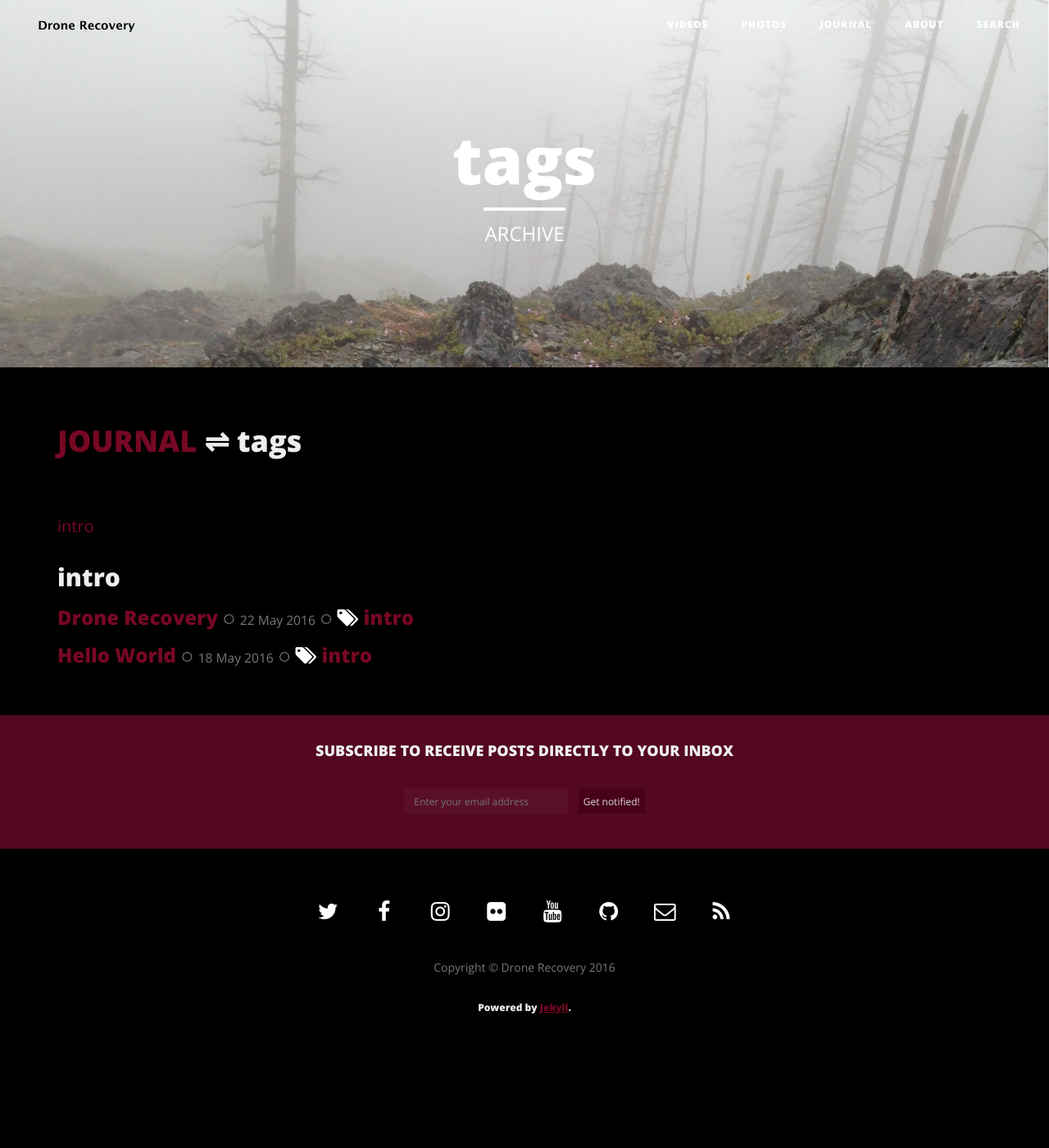
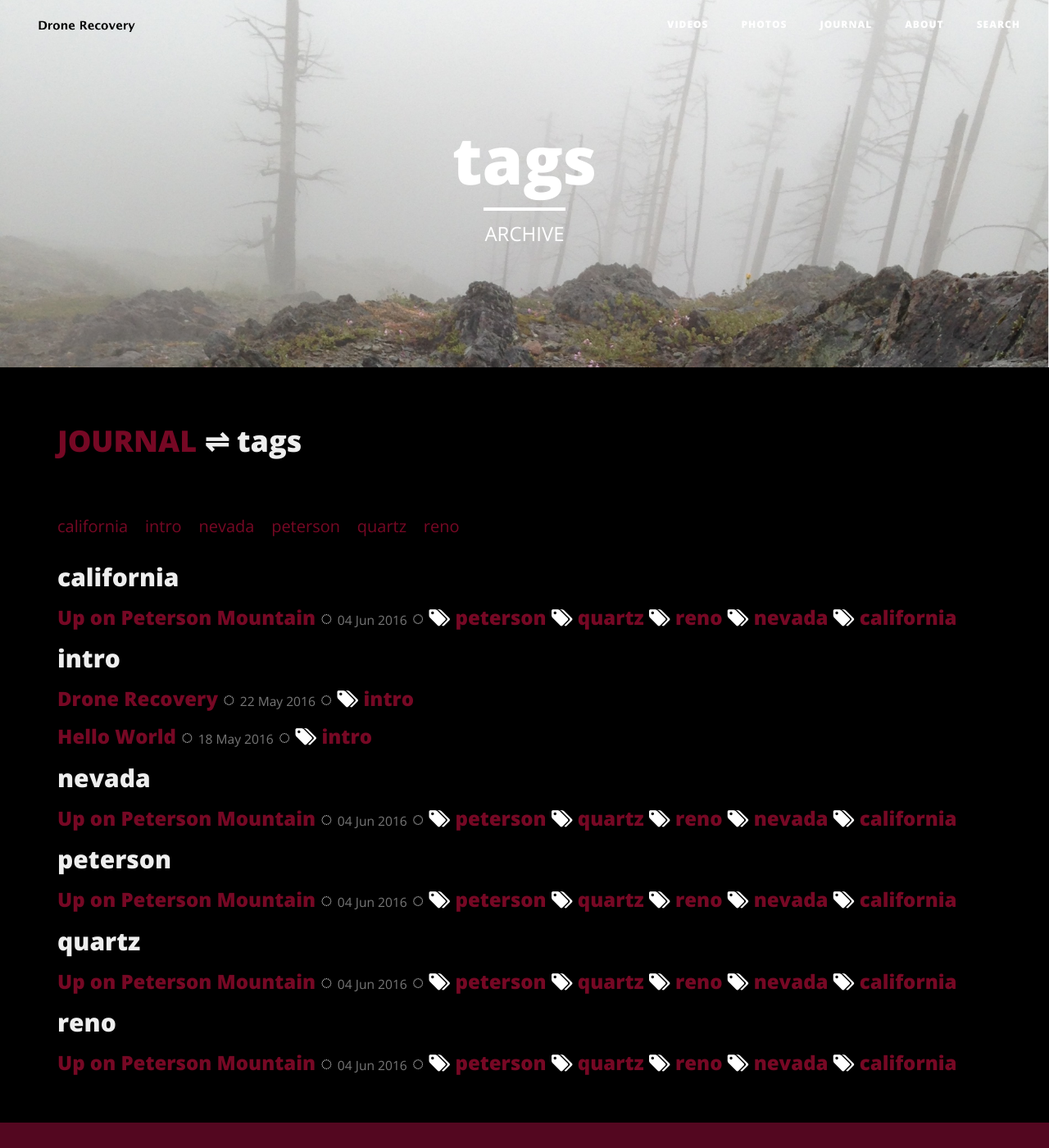
Before and after one commit to Dronerecovery-dot-org/drone-recovery-site, a Jekyll site: the page built from journal/tag/index.html, in a window 1280 px wide and 1400 px high. Shown: the whole window at 82% size. Built offline with Jekyll 4.4.1, drawn with Linux system fonts in a browser that asks for light colours; nearby versions of some CDN libraries.

Commit message:
fixed tagging

```diff
--- a/_posts/2016-06-04-up-on-peterson-mountain.markdown
+++ b/_posts/2016-06-04-up-on-peterson-mountain.markdown
@@ -7,8 +7,8 @@ image:
 date:       2016-06-04
 author:     "Kin Lane"
 header-img: "img/postcover/peterson_mountain.jpg"
-tags: [peterson][quartz][reno][nevada][california]
-categories: [peterson][quartz][reno][nevada][california]
+tags: [peterson, quartz, reno, nevada, california]
+categories: [peterson, quartz, reno, nevada, california]
 comments: false
 ---
 You can get to Peterson Mountain just past Hallelujah Junction outside Reno, Nevada. Aptly named, and that is where Drone Recovery was born. The idea of this site started to come together as we drove through the Sierras out of Los Angeles but was cemented in the hot sun and dirt of Peterson Mountain.
```
